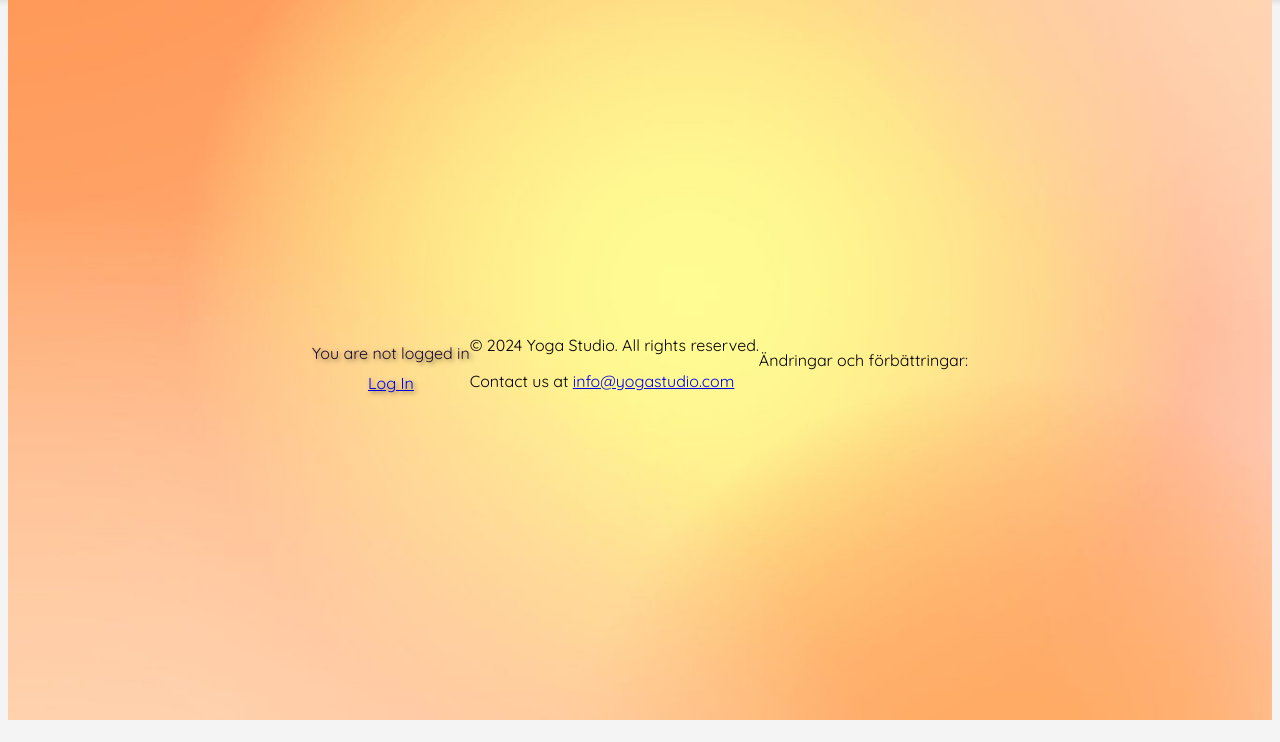
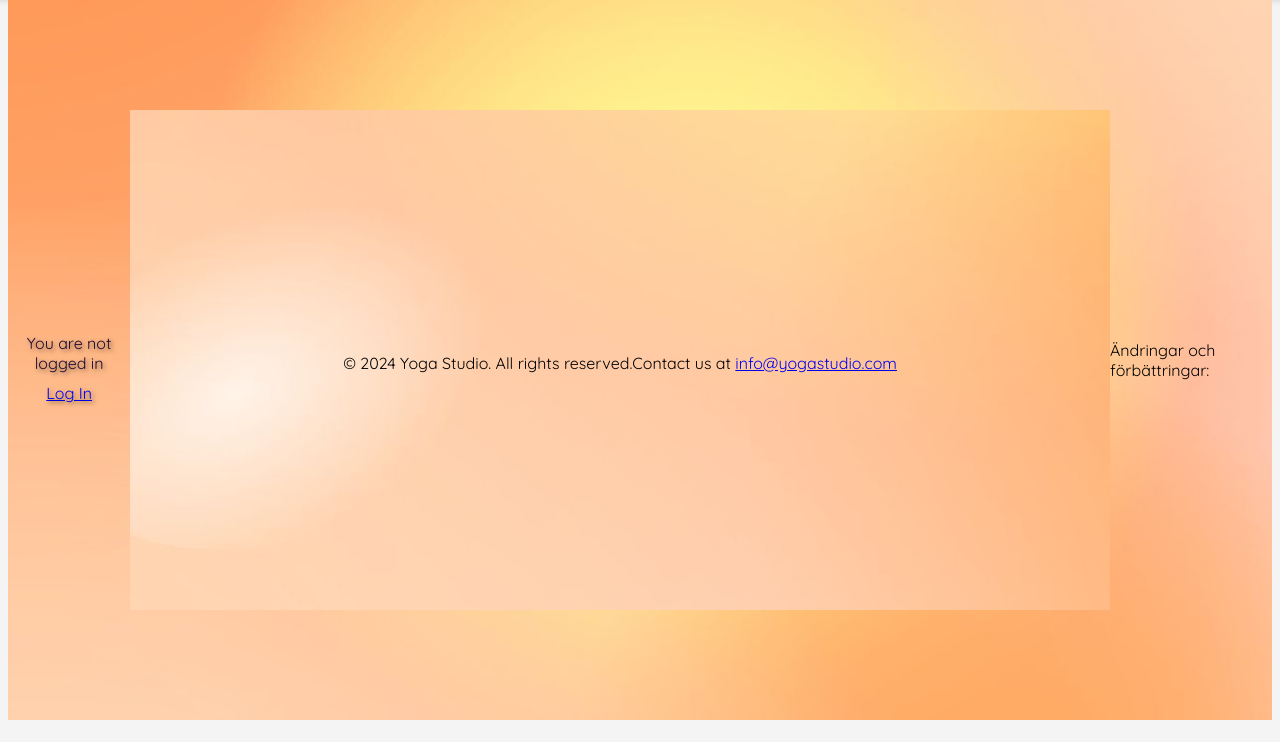
Before and after one commit to emmhe015/yogaMemberFullStack, a Django app: template yogaapp/templates/home.html in a window 1280 px wide. Shown: the part 58-800 px from the top of the page. Run offline with Django 4.2, Linux system fonts and the light colour scheme; the template is opened without the code that fills it, so the values that code supplies are empty; some libraries are stand-ins or nearby versions; some web fonts are replaced.

Commit message:
Add footer.jpg

```diff
--- a/yogaapp/static/yogaapp/css/styles.css
+++ b/yogaapp/static/yogaapp/css/styles.css
@@ -333,6 +333,18 @@ iframe {
     color: rgb(31, 11, 46);
 }
 
+footer {
+    background-image: url('../static/images/footer.jpg');
+    height: 500px;
+    background-position: center;
+    background-repeat: no-repeat;
+    background-size: cover;
+    display: flex;
+    align-items: center;
+    justify-content: center;
+    width: 100%;
+    }
+
 /* Media queries for responsiveness */
 
 @media (max-width: 768px) {
```
Also changed, not shown: yogaapp/static/yogaapp/static/images/footer.jpg (added).
